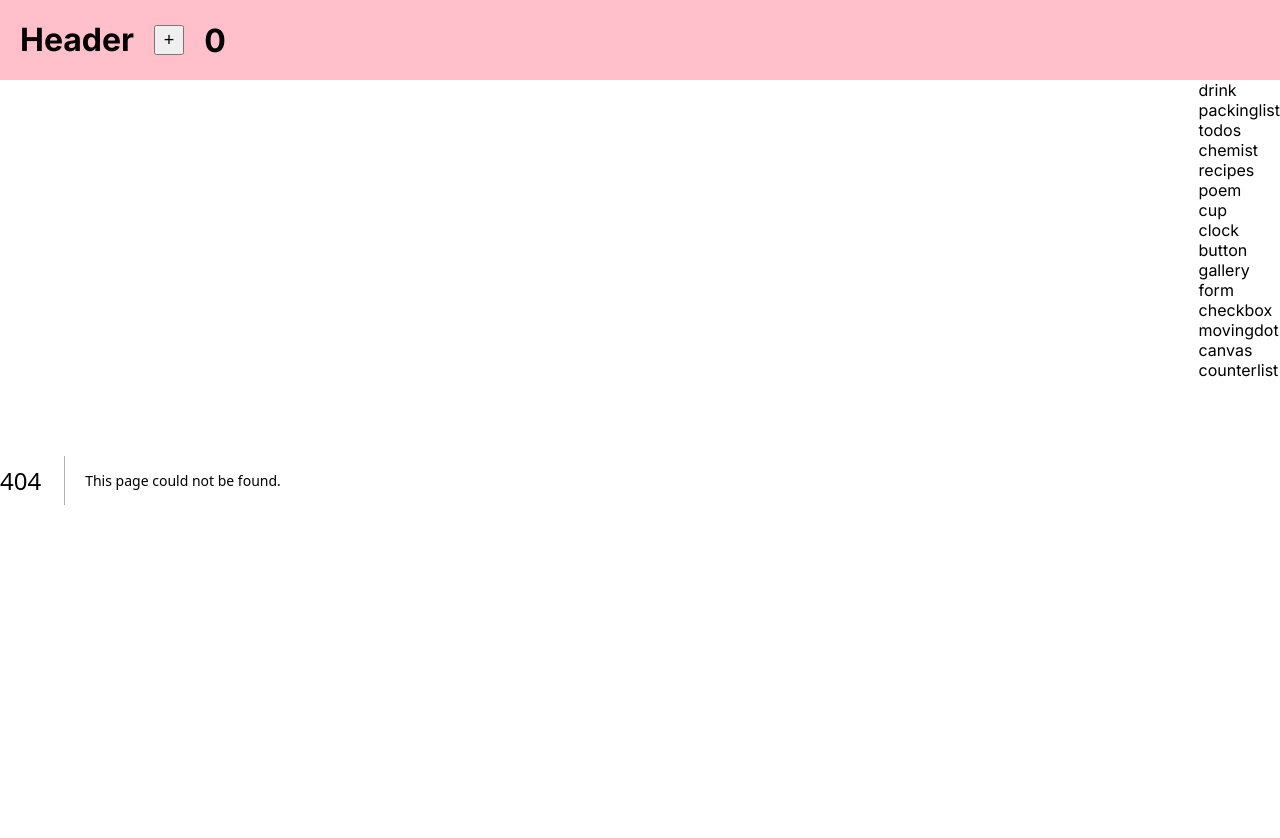
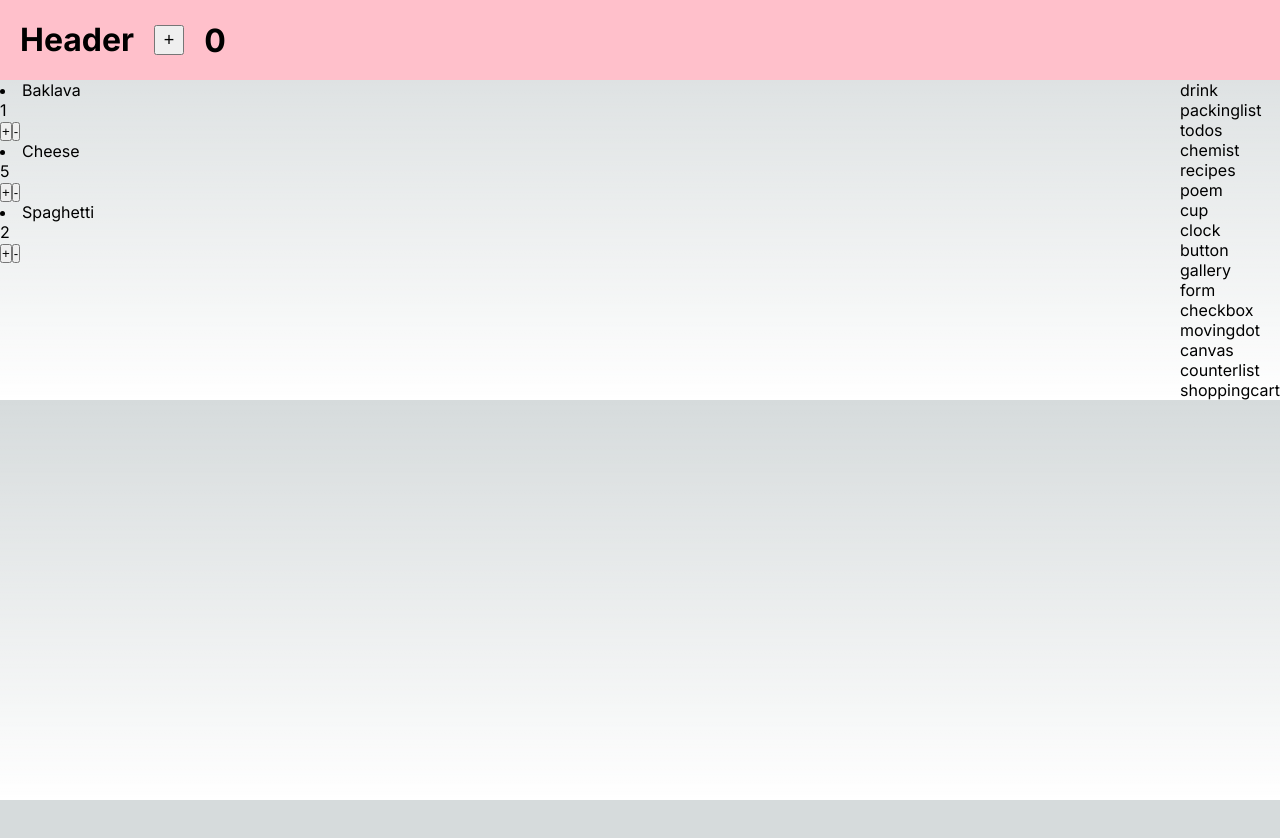
Before and after one commit to kiwichan101kg/next-app-tutorial, a Next.js app: page /shoppingcart in a window 1280 px wide. Before the commit this address had no page. Shown: the top 838 px of the page. After the commit the page ends 800 px from the top, so only its background shows below. Built offline with nearby package versions, Linux system fonts and the light colour scheme.

Commit message:
Todoリスト機能追加、リファクタ

```diff
--- a/package.json
+++ b/package.json
@@ -19,6 +19,10 @@
     "react": "18.2.0",
     "react-dom": "18.2.0",
     "typescript": "5.1.6",
-    "use-immer": "^0.9.0"
+    "use-immer": "^0.9.0",
+    "uuid": "^9.0.0"
+  },
+  "devDependencies": {
+    "@types/uuid": "^9.0.2"
   }
 }
--- a/src/app/data.ts
+++ b/src/app/data.ts
@@ -15,4 +15,5 @@ export const linkArr: string[] = [
   "movingdot",
   "canvas",
   "counterlist",
+  "shoppingcart",
 ];
--- /dev/null
+++ b/src/app/shoppingcart/page.tsx
@@ -0,0 +1,64 @@
+"use client";
+import { useState } from "react";
+
+type Product = {
+  id: number;
+  name: string;
+  count: number;
+};
+const initialProducts: Product[] = [
+  {
+    id: 0,
+    name: "Baklava",
+    count: 1,
+  },
+  {
+    id: 1,
+    name: "Cheese",
+    count: 5,
+  },
+  {
+    id: 2,
+    name: "Spaghetti",
+    count: 2,
+  },
+];
+
+export default function ShoppingCart() {
+  const [products, setProducts] = useState<Product[]>(initialProducts);
+
+  const handleIncrement = (id: number) => {
+    const nextProduct = products.map((p) => {
+      if (p.id === id) {
+        return { ...p, count: p.count + 1 };
+      } else {
+        return p;
+      }
+    });
+    setProducts(nextProduct);
+  };
+  const handleDecrease = (id: number) => {
+    const nextProduct = products
+      .filter((p) => p.count > 0)
+      .map((p) => {
+        if (p.id === id) {
+          return { ...p, count: p.count - 1 };
+        } else {
+          return p;
+        }
+      });
+    setProducts(nextProduct);
+  };
+  return (
+    <>
+      {products.map((product) => (
+        <div key={product.name}>
+          <li>{product.name}</li>
+          <div>{product.count}</div>
+          <button onClick={() => handleIncrement(product.id)}> + </button>
+          <button onClick={() => handleDecrease(product.id)}> - </button>
+        </div>
+      ))}
+    </>
+  );
+}
```
Also changed, not shown: src/app/todos/Add.tsx (added, +23 -0 lines), src/app/todos/Todo.tsx (added, +54 -0 lines), src/app/todos/TodoList.tsx (added, +29 -0 lines), src/app/todos/hook.ts (added, +44 -0 lines), src/app/todos/page.tsx (+11 -30 lines), 1 other file (tests, documents, lock files or other folders).
